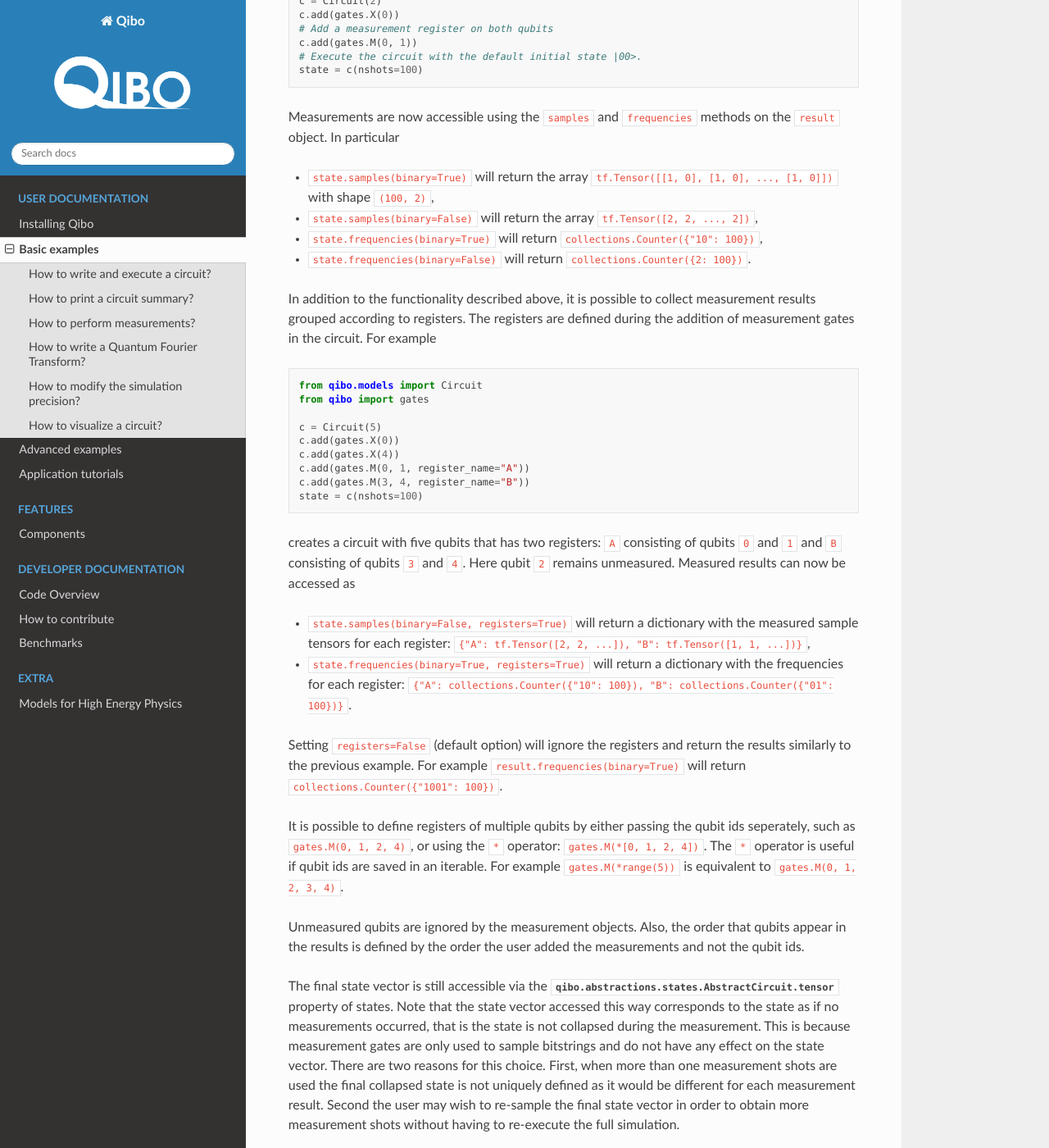
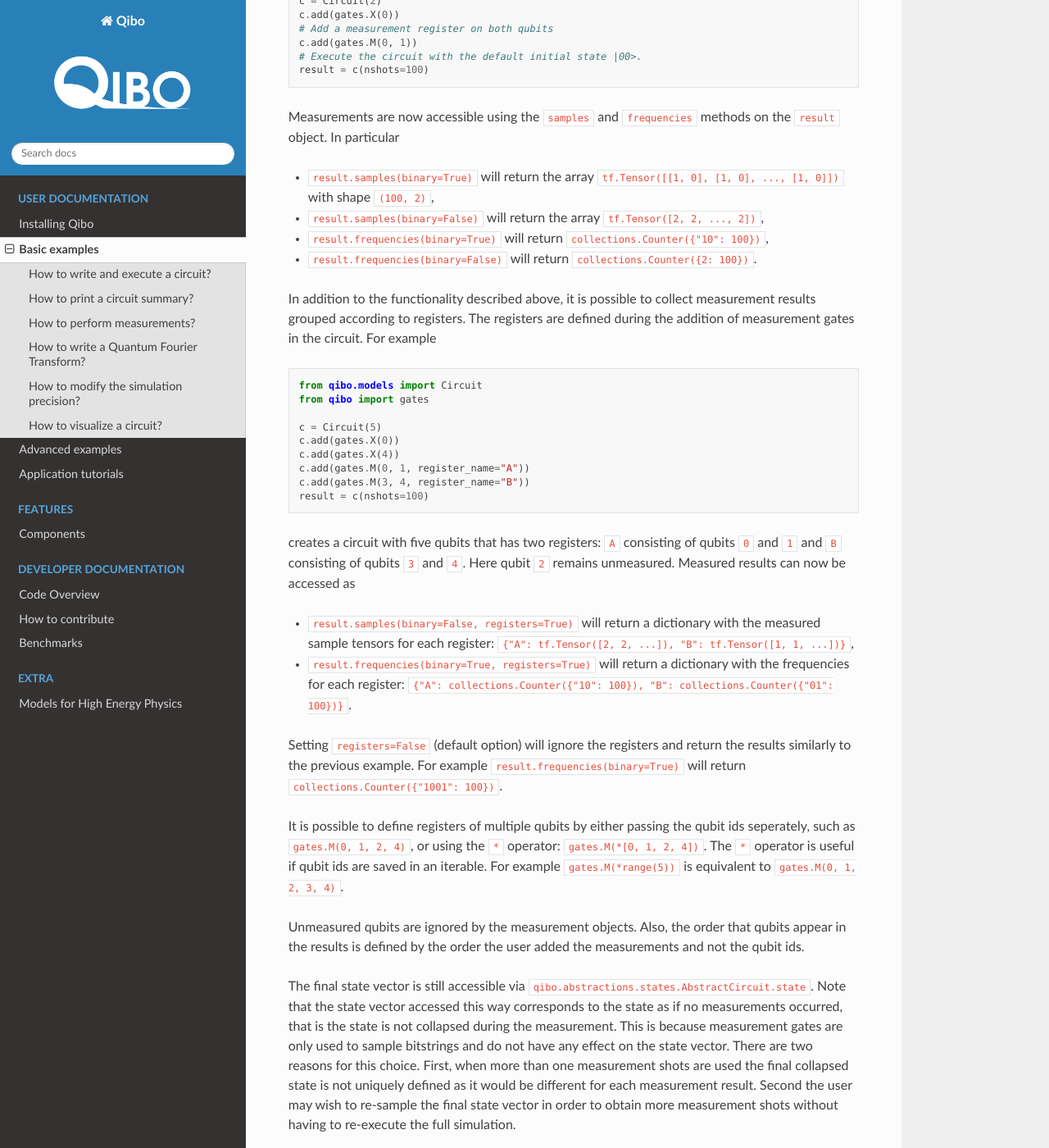
Before and after one commit to qiboteam/qibo, a Sphinx documentation site: the page built from doc/source/examples.rst, in a window 1280 px wide and 1400 px high, scrolled down 2410 px. Shown: the whole window at 82% size. Built offline with Sphinx 7.4.7 and the Read the Docs theme 2.0.0, drawn with Linux system fonts in a browser that asks for light colours; pages that are not in the unit, such as notebooks, are missing from menus; cross-references to code outside the pages are shown as plain code; some of the changed text lies outside the part shown.

Commit message:
Update docs

```diff
--- a/doc/source/examples.rst
+++ b/doc/source/examples.rst
@@ -22,10 +22,10 @@
     # Define an initial state (optional - default initial state is |00>)
     initial_state = np.ones(4) / 2.0
     # Execute the circuit and obtain the final state
-    final_state = c(initial_state) # c.execute(initial_state) also works
-    print(final_state.tensor)
+    result = c(initial_state) # c.execute(initial_state) also works
+    print(result.state())
     # should print `tf.Tensor([1, 0, 0, 0])`
-    print(final_state.numpy())
+    print(result.state(numpy=True))
     # should print `np.array([1, 0, 0, 0])`
 
 If you are planning to freeze the circuit and just query for different initial
@@ -136,15 +136,15 @@
     # Add a measurement register on both qubits
     c.add(gates.M(0, 1))
     # Execute the circuit with the default initial state |00>.
-    state = c(nshots=100)
+    result = c(nshots=100)
 
 Measurements are now accessible using the ``samples`` and ``frequencies`` methods
 on the ``result`` object. In particular
 
-* ``state.samples(binary=True)`` will return the array ``tf.Tensor([[1, 0], [1, 0], ..., [1, 0]])`` with shape ``(100, 2)``,
-* ``state.samples(binary=False)`` will return the array ``tf.Tensor([2, 2, ..., 2])``,
-* ``state.frequencies(binary=True)`` will return ``collections.Counter({"10": 100})``,
-* ``state.frequencies(binary=False)`` will return ``collections.Counter({2: 100})``.
+* ``result.samples(binary=True)`` will return the array ``tf.Tensor([[1, 0], [1, 0], ..., [1, 0]])`` with shape ``(100, 2)``,
+* ``result.samples(binary=False)`` will return the array ``tf.Tensor([2, 2, ..., 2])``,
+* ``result.frequencies(binary=True)`` will return ``collections.Counter({"10": 100})``,
+* ``result.frequencies(binary=False)`` will return ``collections.Counter({2: 100})``.
 
 In addition to the functionality described above, it is possible to collect
 measurement results grouped according to registers. The registers are defined
@@ -160,14 +160,14 @@
     c.add(gates.X(4))
     c.add(gates.M(0, 1, register_name="A"))
     c.add(gates.M(3, 4, register_name="B"))
-    state = c(nshots=100)
+    result = c(nshots=100)
 
 creates a circuit with five qubits that has two registers: ``A`` consisting of
 qubits ``0`` and ``1`` and ``B`` consisting of qubits ``3`` and ``4``. Here
 qubit ``2`` remains unmeasured. Measured results can now be accessed as
 
-* ``state.samples(binary=False, registers=True)`` will return a dictionary with the measured sample tensors for each register: ``{"A": tf.Tensor([2, 2, ...]), "B": tf.Tensor([1, 1, ...])}``,
-* ``state.frequencies(binary=True, registers=True)`` will return a dictionary with the frequencies for each register: ``{"A": collections.Counter({"10": 100}), "B": collections.Counter({"01": 100})}``.
+* ``result.samples(binary=False, registers=True)`` will return a dictionary with the measured sample tensors for each register: ``{"A": tf.Tensor([2, 2, ...]), "B": tf.Tensor([1, 1, ...])}``,
+* ``result.frequencies(binary=True, registers=True)`` will return a dictionary with the frequencies for each register: ``{"A": collections.Counter({"10": 100}), "B": collections.Counter({"01": 100})}``.
 
 Setting ``registers=False`` (default option) will ignore the registers and return the
 results similarly to the previous example. For example ``result.frequencies(binary=True)``
@@ -183,8 +183,8 @@
 order that qubits appear in the results is defined by the order the user added
 the measurements and not the qubit ids.
 
-The final state vector is still accessible via the
-:py:attr:`qibo.abstractions.states.AbstractCircuit.tensor` property of states.
+The final state vector is still accessible via
+:method:`qibo.abstractions.states.AbstractCircuit.state`.
 Note that the state vector accessed this way corresponds to the state as if no
 measurements occurred, that is the state is not collapsed during the measurement.
 This is because measurement gates are only used to sample bitstrings and do not
```
Also changed, not shown: doc/source/advancedexamples.rst (+13 -13 lines), 1 other file.
